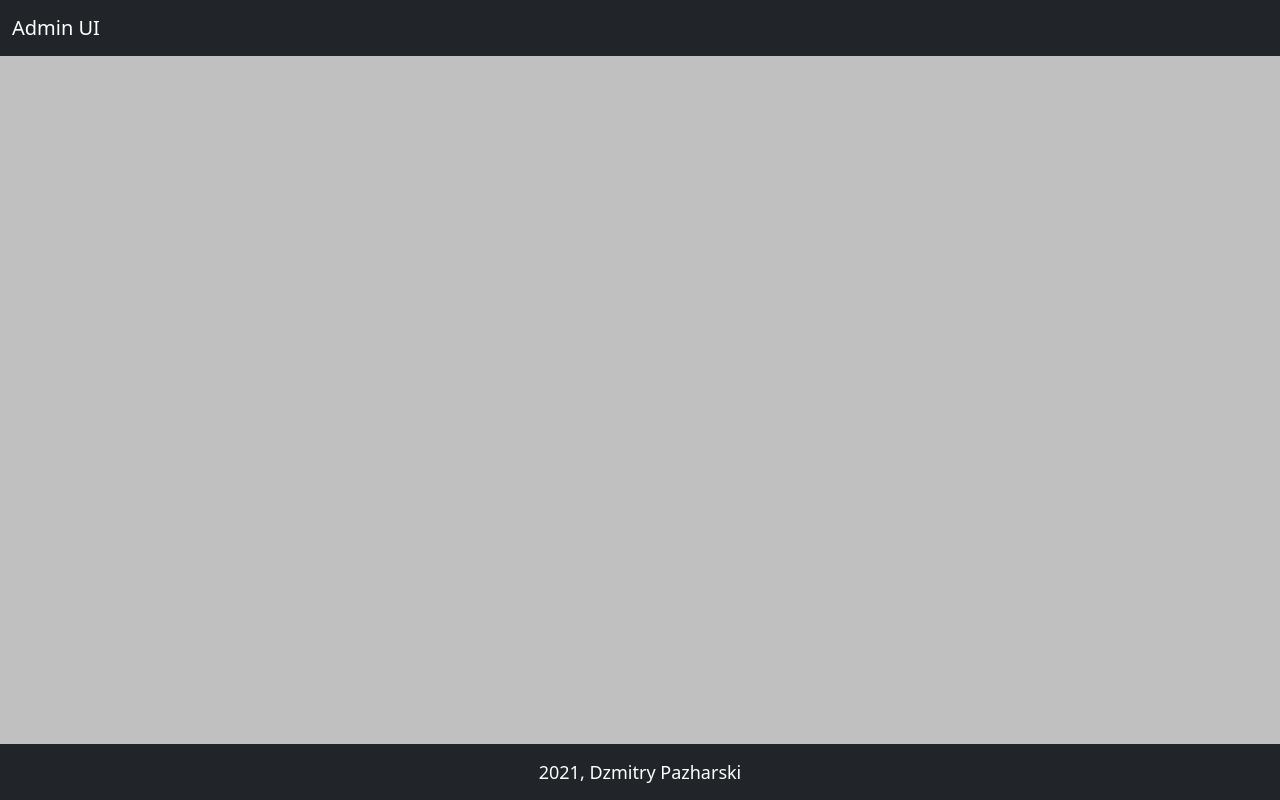
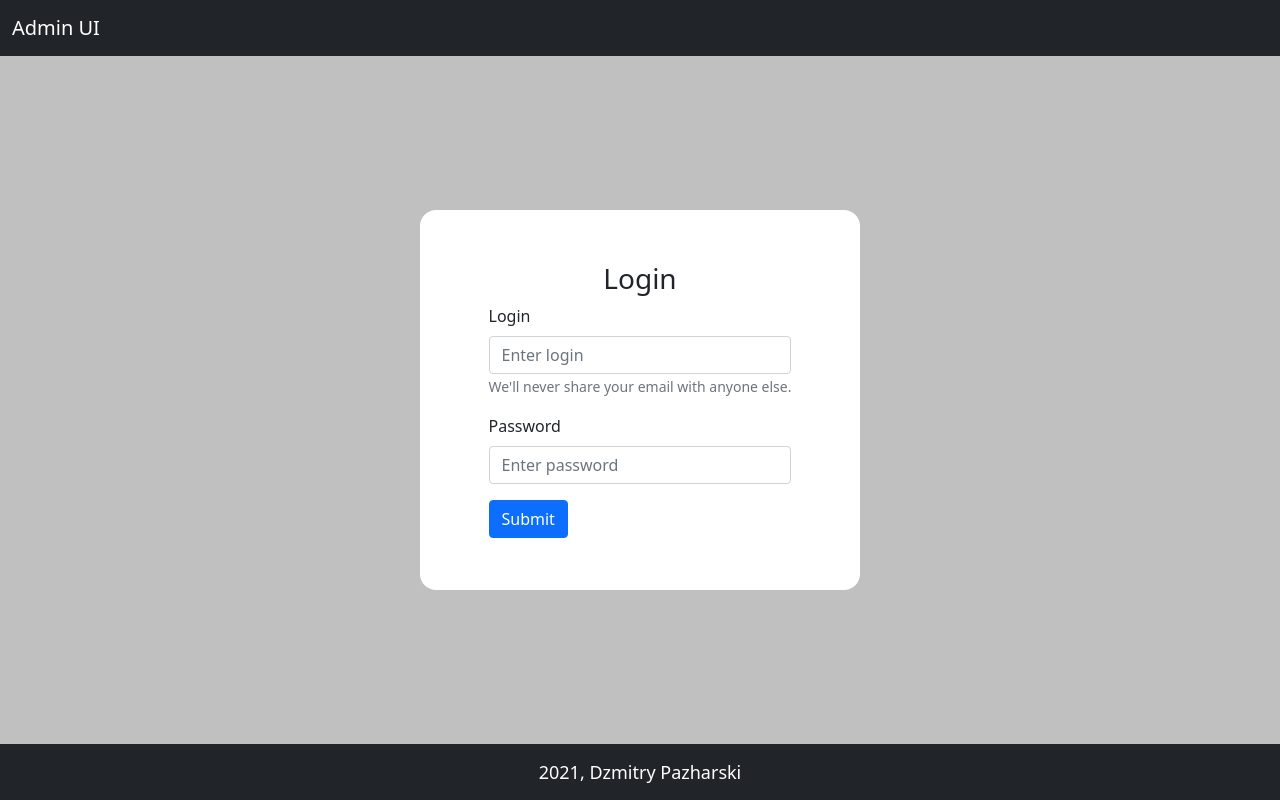
Before and after one commit to pij1989/epam_module7_react, a React (Create React App) app: page / in a window 1280 px wide. Built offline with nearby package versions, Linux system fonts and the light colour scheme.

Commit message:
modified component Main

```diff
--- a/src/component/Main.css
+++ b/src/component/Main.css
@@ -3,3 +3,9 @@
     background: #c0c0c0;
     min-height: calc(100vh - 112px);
 }
+
+.Main-login-container {
+    display: flex;
+    justify-content: center;
+    align-items: center;
+}
--- a/src/component/Main.js
+++ b/src/component/Main.js
@@ -1,10 +1,13 @@
 import React from "react";
 import "./Main.css"
+import Login from "./Login";
+
+const isLoginPage = true;
 
 const main = () => {
-    return(
-        <main className="Main">
-
+    return (
+        <main className={isLoginPage ? "Main Main-login-container" : "Main"}>
+            <Login/>
         </main>
     )
 }
```
